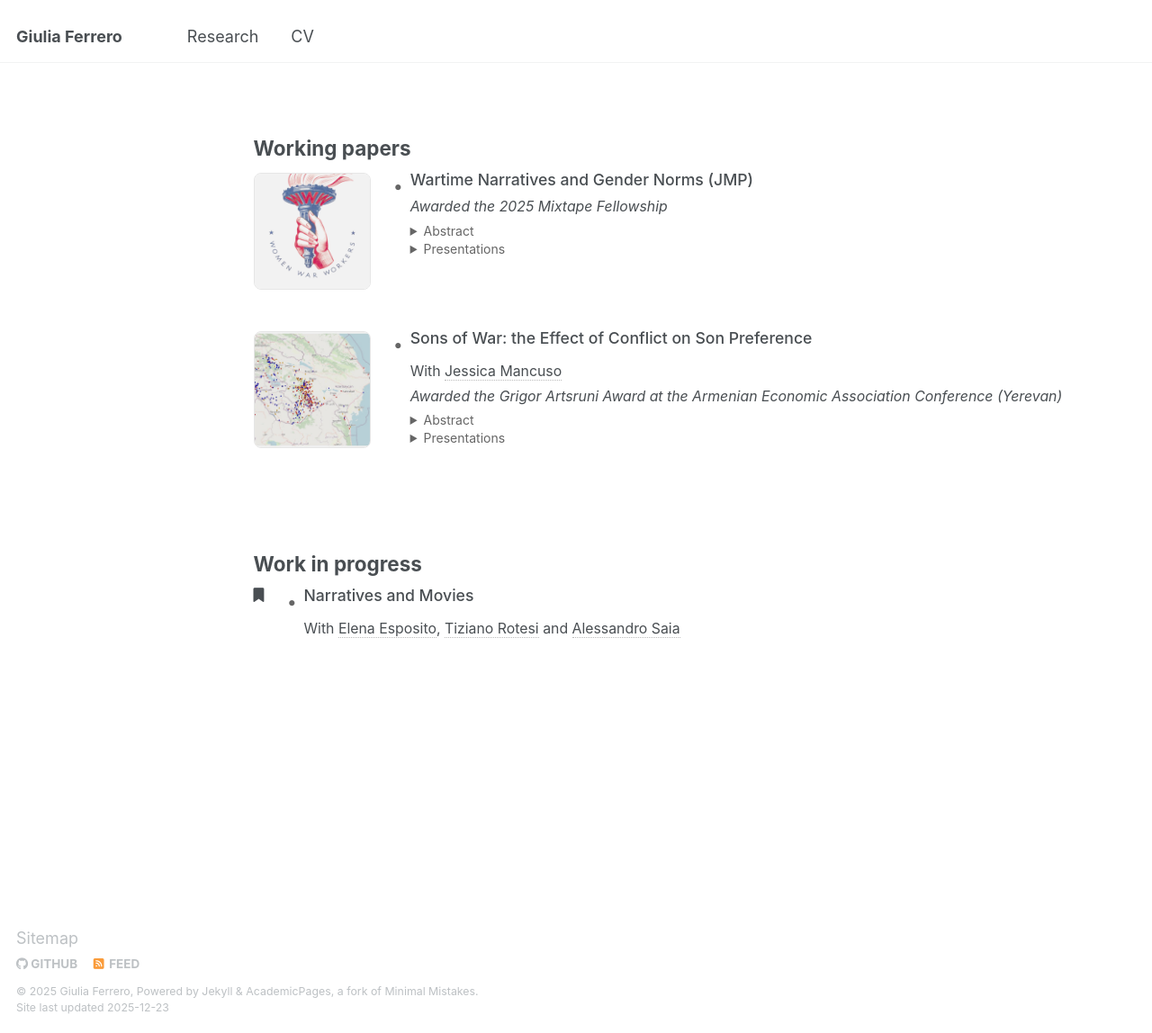
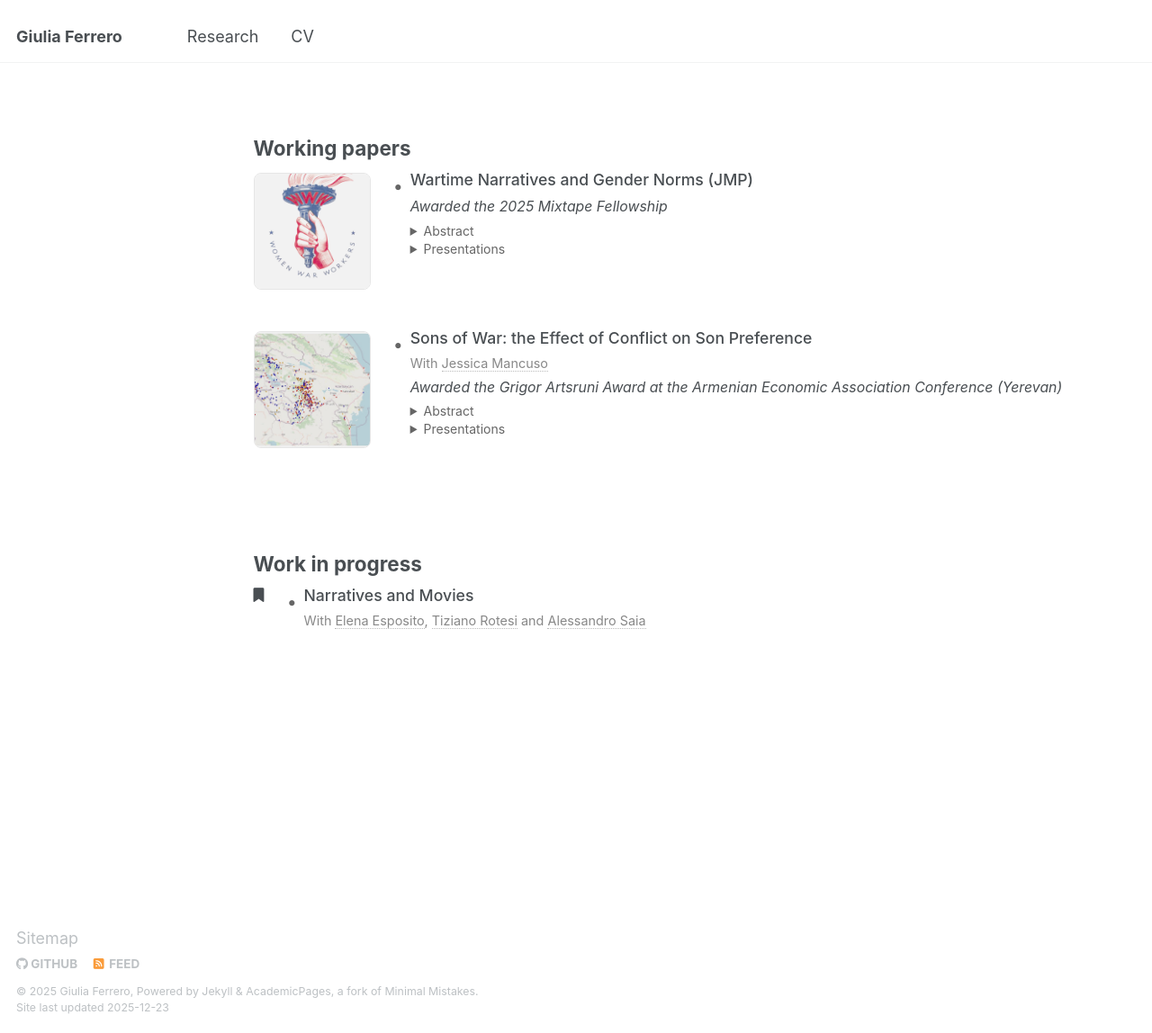
Before and after one commit to giuliferrero/giuliferrero.github.io, a Jekyll site: the page built from _pages/publications.md, in a window 1280 px wide and 1148 px high. Shown: the whole window at 90% size. Built offline with Jekyll 4.4.1, drawn with Linux system fonts in a browser that asks for light colours.

Commit message:
Update main.scss

```diff
--- a/assets/css/main.scss
+++ b/assets/css/main.scss
@@ -125,6 +125,13 @@
 }
 
 /* Coauthors */
+.coauthors {
+  font-size: 0.8rem;
+  color: #888;          /* light grey, elegant */
+  margin-top: -0.05rem; /* pulls it closer to the title */
+  margin-bottom: 0.25rem;
+}
+
 .coauthors a {
   color: inherit;
   text-decoration: none;
```
